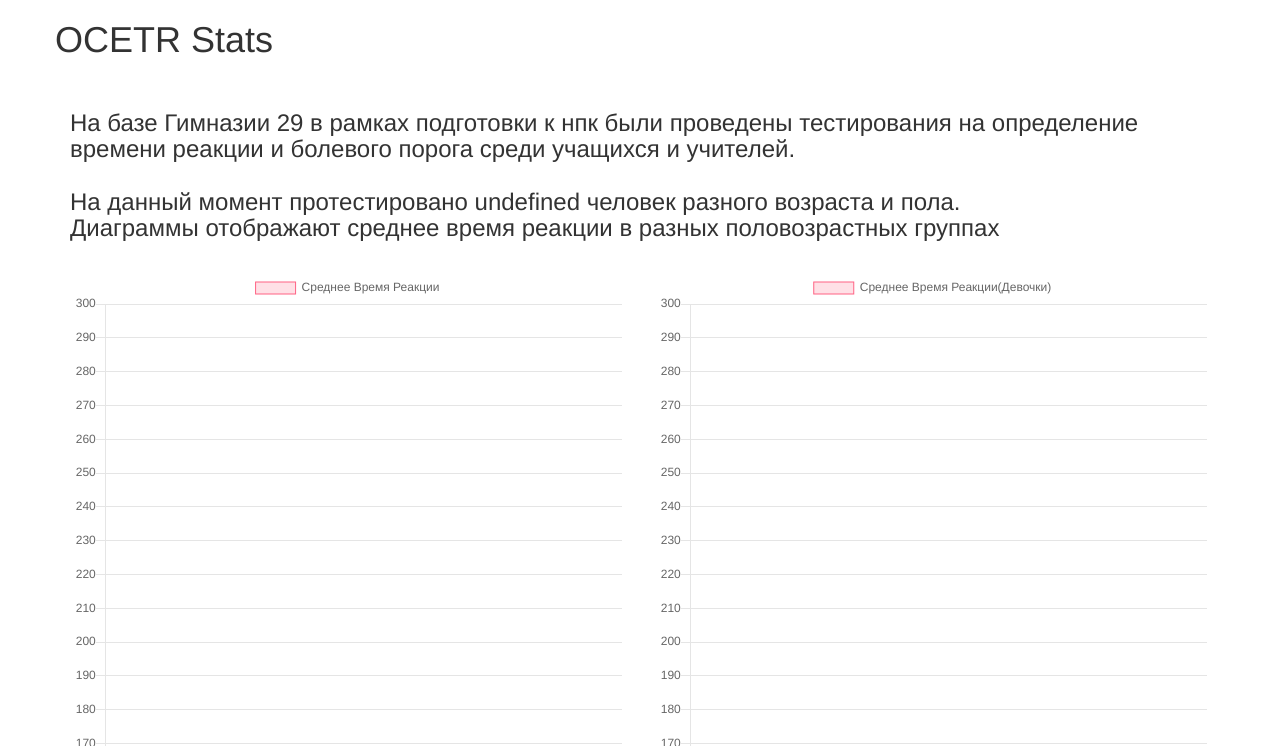
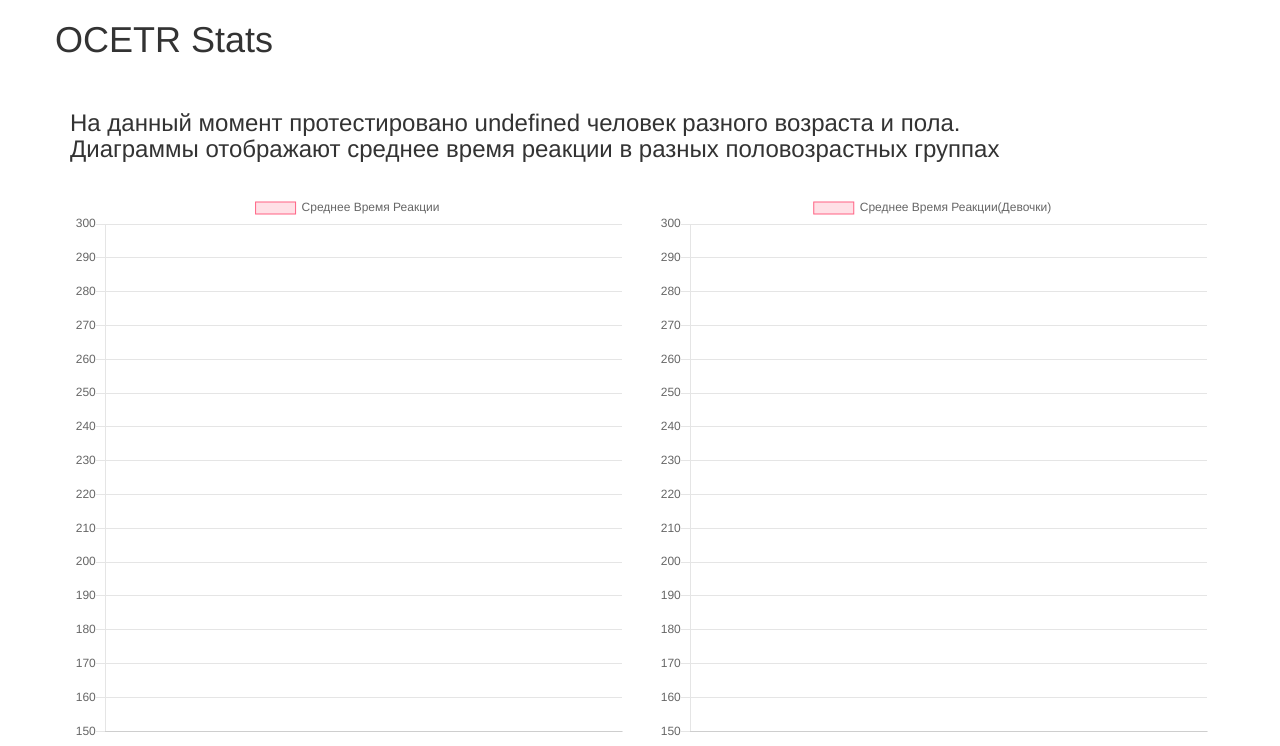
Before and after one commit to Kirillpt/testreaction, a Django app: page / in a window 1280 px wide. Shown: the top 746 px of the page. Run offline with Django 3.2, Linux system fonts and the light colour scheme; data that the repository does not hold is empty; some libraries are stand-ins or nearby versions.

Commit message:
change ui

```diff
--- a/templates/charts.html
+++ b/templates/charts.html
@@ -48,7 +48,7 @@
 
 function setChart(){
     document.getElementById('cnt').innerHTML =
-    "На базе Гимназии 29 в рамках подготовки к нпк были проведены тестирования на определение времени реакции и болевого порога среди учащихся и учителей.<br><br>На данный момент протестировано "+cnt+" человек разного возраста и пола.<br> Диаграммы отображают среднее время реакции в разных половозрастных группах"
+    "На данный момент протестировано "+cnt+" человек разного возраста и пола.<br> Диаграммы отображают среднее время реакции в разных половозрастных группах"
     var ctx = document.getElementById("allChart");
     var ctx1 = document.getElementById("femaleChart");
     var ctx2 = document.getElementById("maleChart");
```
